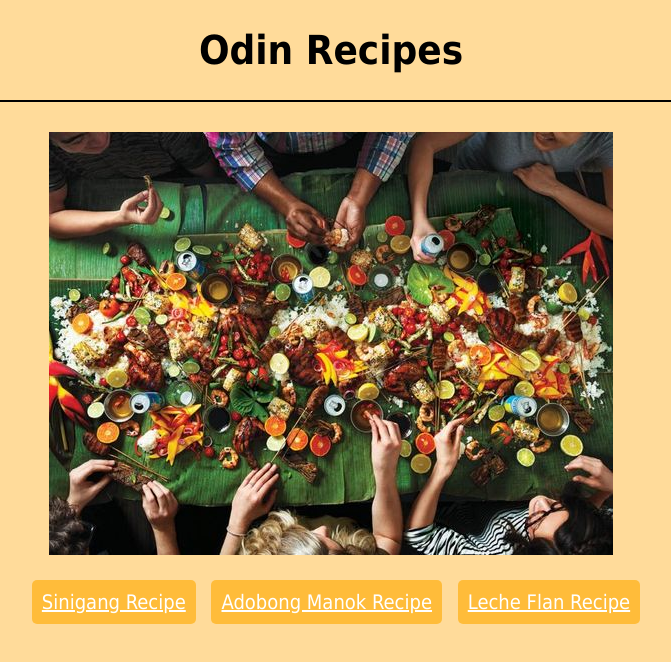
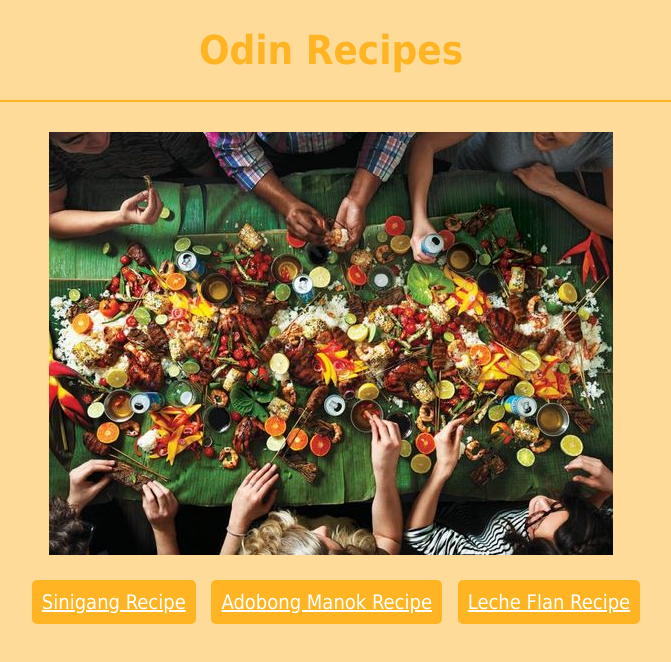
Before and after one commit to phosmiro/odin-recipes, a plain HTML site: page index.html in a window 1280 px wide. Shown: the whole page, without its empty margins (309-980 px from the left). Drawn offline with Linux system fonts and the light colour scheme.

Commit message:
Improve homepage

```diff
--- a/style.css
+++ b/style.css
@@ -12,7 +12,7 @@ body {
 a {
     margin-left: 10px;
     color: white;
-    background-color: rgba(255, 170, 0, 0.625);
+    background-color: #ffaa00c5;
     padding: 10px;
     border-radius: 5px;
 }
@@ -20,4 +20,9 @@ a {
 hr {
     border: solid 1px;
     margin-bottom: 30px;
+    color: #ffaa00c5;
 }
+
+h1 {
+    color: #ffaa00c5;
+}
```
